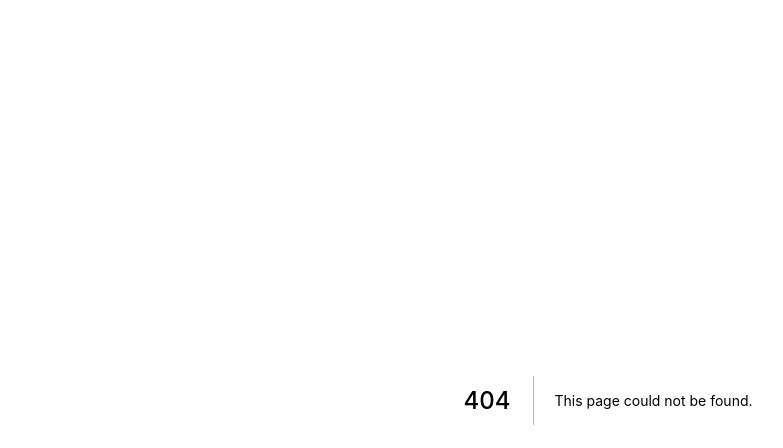
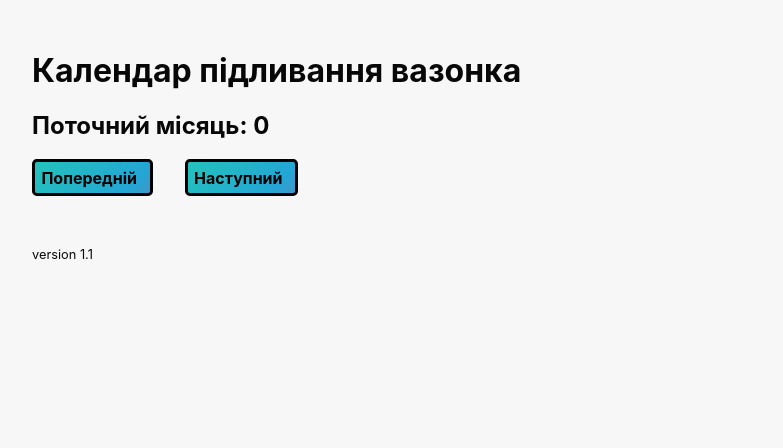
Before and after one commit to glaring-brush/watering_plant, a Next.js app: page /calendar in a window 1280 px wide. Before the commit this address had no page. Shown: the top 448 px of the page, without its empty margins (32-815 px from the left). Built offline with nearby package versions, Linux system fonts and the light colour scheme.

Commit message:
WIP: Calendar

```diff
--- a/components/MainLayout/MainLayout.module.css
+++ b/components/MainLayout/MainLayout.module.css
@@ -13,7 +13,7 @@
   }
 
   .MainLayoutFooter {
-    padding: 2em;
+    padding: 2em 0;
     font-size: 0.8em;
   }
 }
--- /dev/null
+++ b/pages/calendar.jsx
@@ -0,0 +1,40 @@
+import MainLayout from '../components/MainLayout/MainLayout';
+import styles from '../styles/Home.module.css';
+import Head from 'next/head';
+import { useState } from 'react';
+
+export default function Calendar() {
+  const [currentMonth, setCurrentMonth] = useState(0);
+  const isMonthLoading = useState(false);
+
+  return (
+    <>
+      <Head>
+        <title>Підливання вазонка</title>
+      </Head>
+
+      <MainLayout>
+        <main className={styles.PageMain}>
+          <h1 className={styles.PageHeader}>Календар підливання вазонка</h1>
+          <h2>Поточний місяць: {currentMonth}</h2>
+          <div className={styles.CalendarNavigationButtons}>
+            <button
+              type="button"
+              onClick={() => setCurrentMonth(currentMonth - 1)}
+              className={`${styles.CalendarNavigationButton} ${isMonthLoading ? 'animated' : ''}`}
+            >
+              Попередній
+            </button>
+            <button
+              type="button"
+              onClick={() => setCurrentMonth(currentMonth + 1)}
+              className={`${styles.CalendarNavigationButton} ${isMonthLoading ? 'animated' : ''}`}
+            >
+              Наступний
+            </button>
+          </div>
+        </main>
+      </MainLayout>
+    </>
+  );
+}
--- a/styles/Home.module.css
+++ b/styles/Home.module.css
@@ -1,3 +1,8 @@
+.PageHeader {
+  display: flex;
+  flex-wrap: wrap;
+}
+
 .DayLabel {
   display: flex;
   border: 3px solid;
@@ -23,14 +28,46 @@
   padding-left: 0;
 }
 
-@media (max-width: 1250px) {
-  .WeekRange {
-    display: block;
-    font-size: 0.9em;
-  }
-}
-
 .AuthorizePageMessage {
   padding: 4em;
   font-weight: bold;
 }
+
+.CalendarLink {
+  margin-left: 0.6em;
+  display: flex;
+  align-items: center;
+}
+
+.CalendarLinkIcon {
+  margin-left: 0.4em;
+  display: flex;
+  align-items: center;
+}
+
+.CalendarNavigationButtons {
+  display: flex;
+  align-items: center;
+}
+
+.CalendarNavigationButton {
+  display: flex;
+  border: 3px solid;
+  border-radius: 0.3em;
+  padding: 0.4em 0.4em;
+  padding-right: 0.8em;
+  width: fit-content;
+  font-weight: bold;
+}
+
+.CalendarNavigationButtons .CalendarNavigationButton {
+  margin-right: 2em;
+}
+
+@media (max-width: 1250px) {
+  .CalendarLink {
+    margin-left: 0;
+    margin-top: 0.4em;
+    font-size: 0.7em;
+  }
+}
```
Also changed, not shown: components/icons/Calendar.jsx (added, +25 -0 lines), pages/index.jsx (+13 -6 lines).
